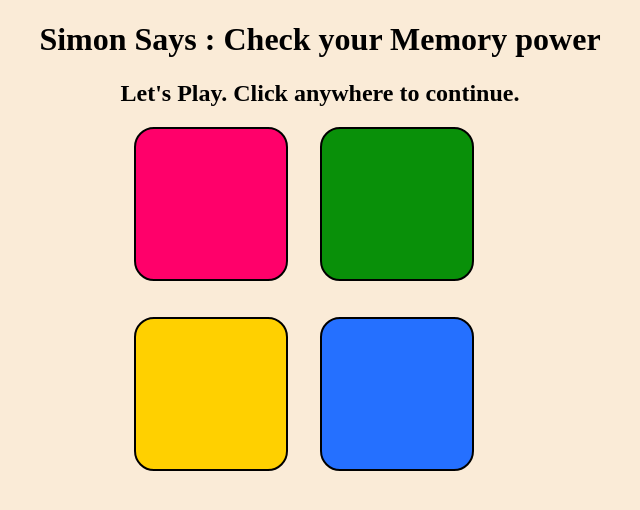
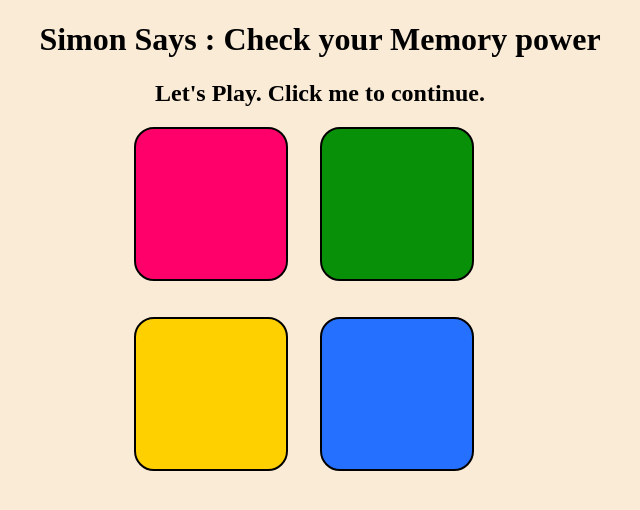
Before and after one commit to SouravPaitandy/SimonGame, a plain HTML site: page index.html in a window 1280 px wide. Shown: the whole page, without its empty margins (320-960 px from the left). Drawn offline with Linux system fonts and the light colour scheme.

Commit message:
Update index.html

```diff
--- a/index.html
+++ b/index.html
@@ -9,7 +9,7 @@
 </head>
 <body>
     <h1>Simon Says : Check your Memory power</h1>
-    <h2>Let's Play. Click anywhere to continue.</h2>
+    <h2>Let's Play. Click me to continue.</h2>
     <div class="upper_box">
         <div class="box red btn" id="red"></div>
         <div class="box green btn" id="green"></div>
```
